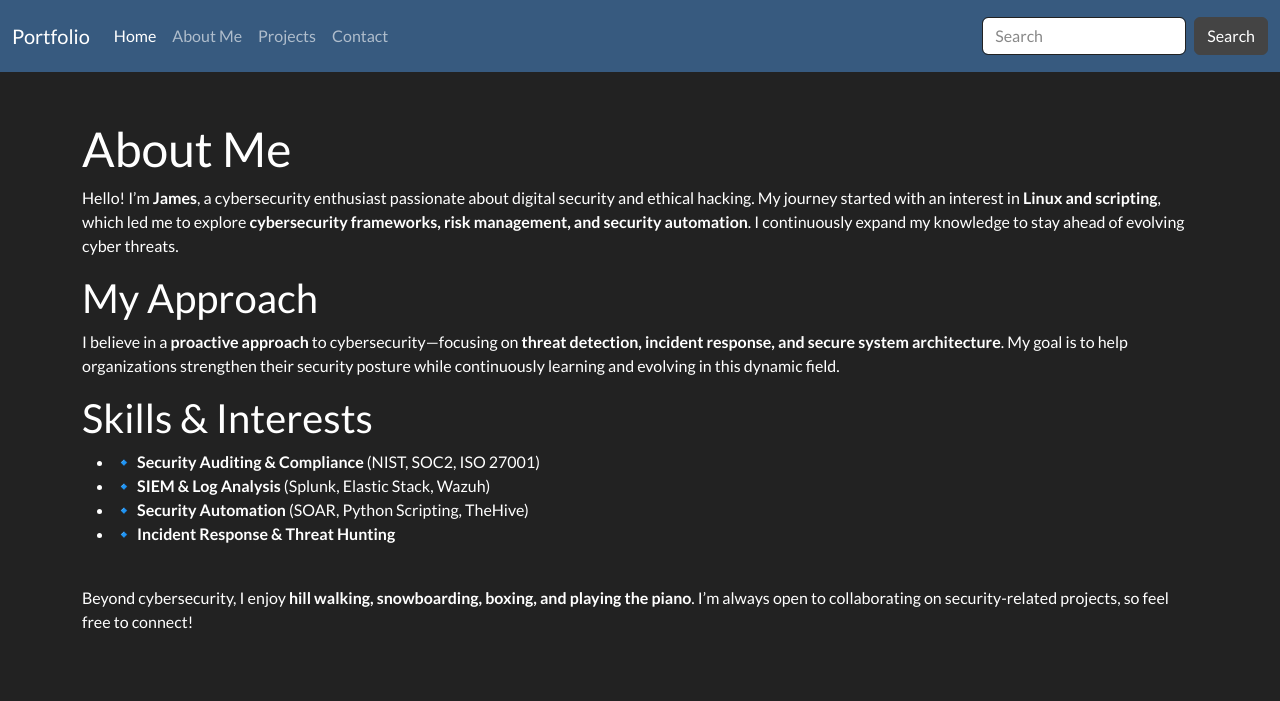
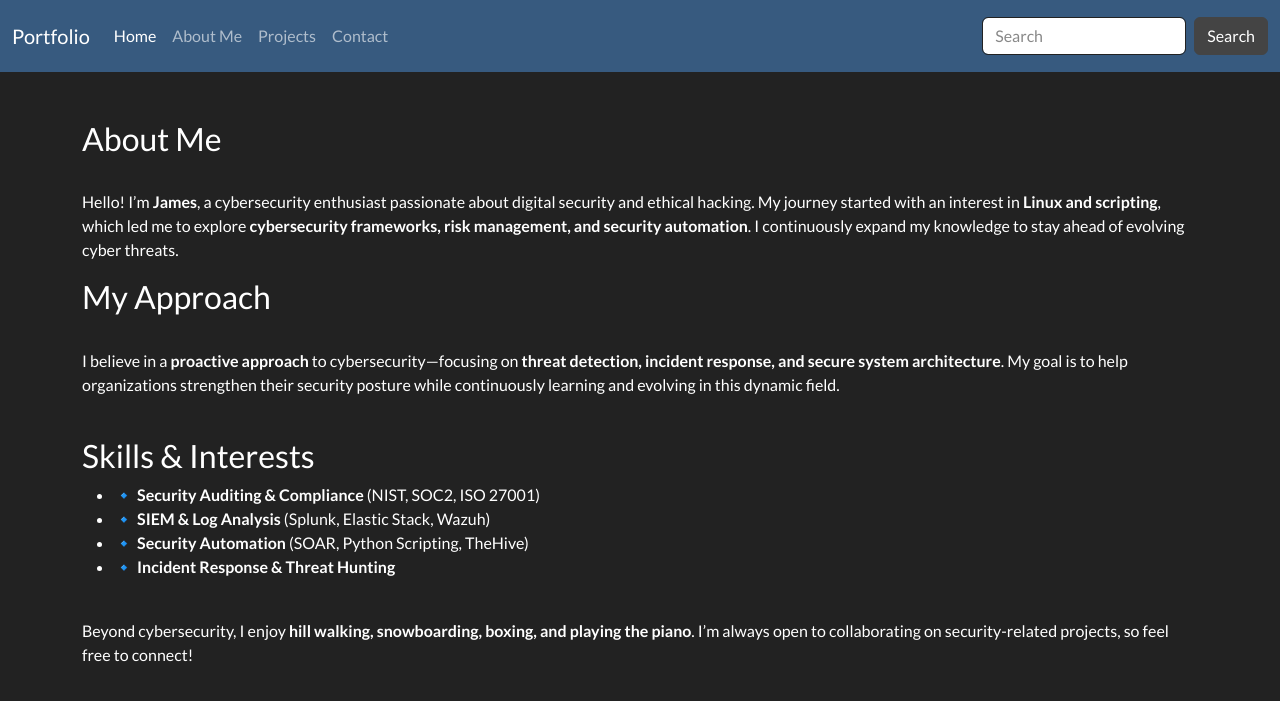
Before and after one commit to JKopal101/jkopal101.github.io, a Jekyll site: the page built from about_me.md, in a window 1280 px wide. Shown: the top 701 px of the page. Built offline with Jekyll 4.4.1, drawn with Linux system fonts in a browser that asks for light colours.

Commit message:
Update about_me.md

```diff
--- a/about_me.md
+++ b/about_me.md
@@ -4,14 +4,15 @@ title: About Me
 permalink: /about_me/
 ---
 
-# About Me
-
+### About Me
+<br>
 Hello! I'm **James**, a cybersecurity enthusiast passionate about digital security and ethical hacking. My journey started with an interest in **Linux and scripting**, which led me to explore **cybersecurity frameworks, risk management, and security automation**. I continuously expand my knowledge to stay ahead of evolving cyber threats.
-
-## My Approach
+<br>
+### My Approach
+<br>
 I believe in a **proactive approach** to cybersecurity—focusing on **threat detection, incident response, and secure system architecture**. My goal is to help organizations strengthen their security posture while continuously learning and evolving in this dynamic field.
-<br>
-## Skills & Interests
+<br><br>
+### Skills & Interests
 - 🔹 **Security Auditing & Compliance** (NIST, SOC2, ISO 27001)
 - 🔹 **SIEM & Log Analysis** (Splunk, Elastic Stack, Wazuh)
 - 🔹 **Security Automation** (SOAR, Python Scripting, TheHive)
```
